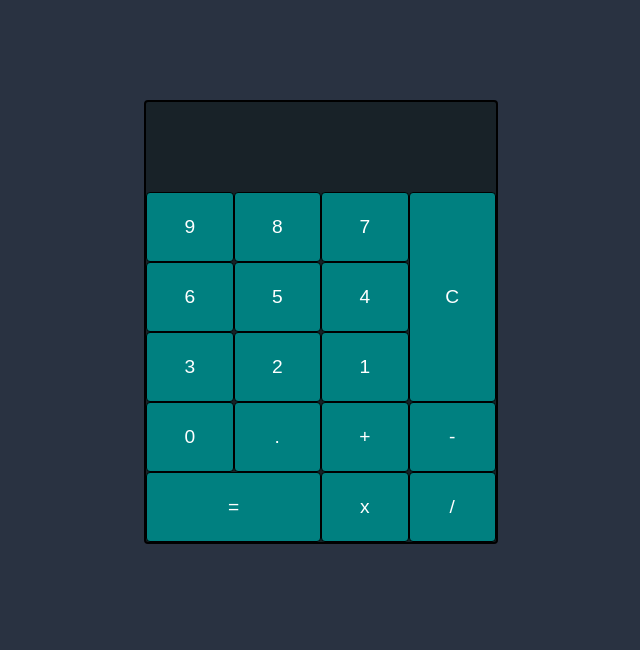
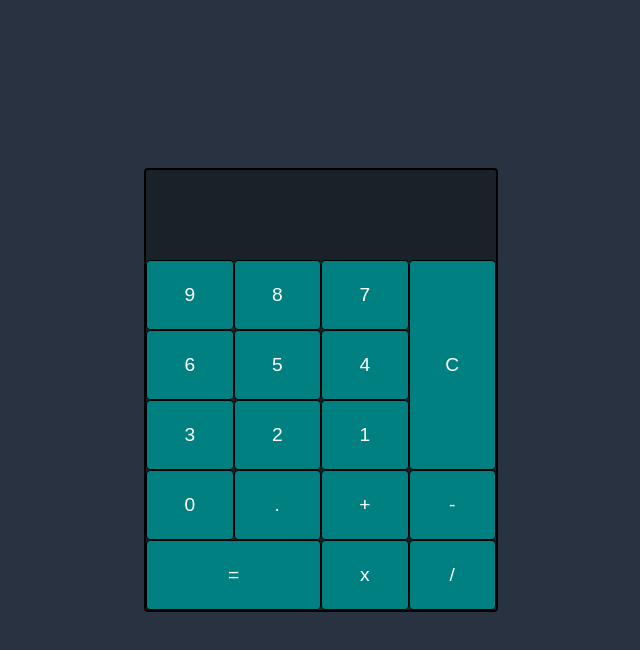
Before and after one commit to FabienCallot/Calculator, a website: page index.html in a window 1280 px wide. Shown: the whole page, without its empty margins (319-959 px from the left). Drawn offline with Linux system fonts and the light colour scheme.

Commit message:
styling for border issue

```diff
--- a/style.css
+++ b/style.css
@@ -1,11 +1,15 @@
 body {
   background-color: #293241;
+  height: 100vh;
 }
 
 .app {
+  position: relative;
+  top: 20%;
   display: grid;
   width: 350px;
-  margin: 100px auto;
+  max-width: 90vw;
+  margin: auto;
   border: 2px solid #000;
   border-radius: 4px;
   background-color: #182228;
```
